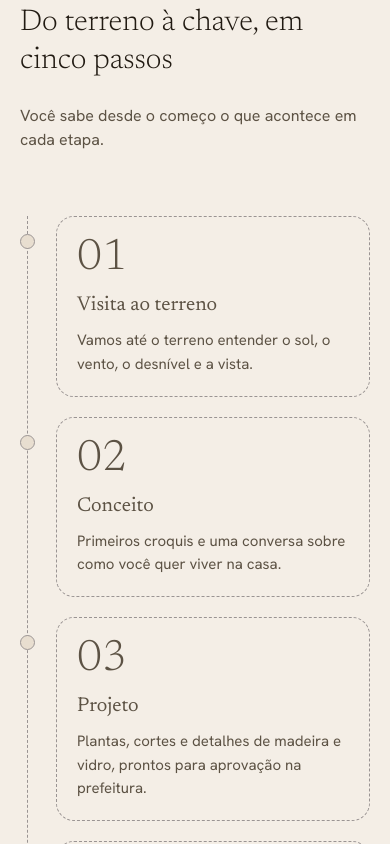
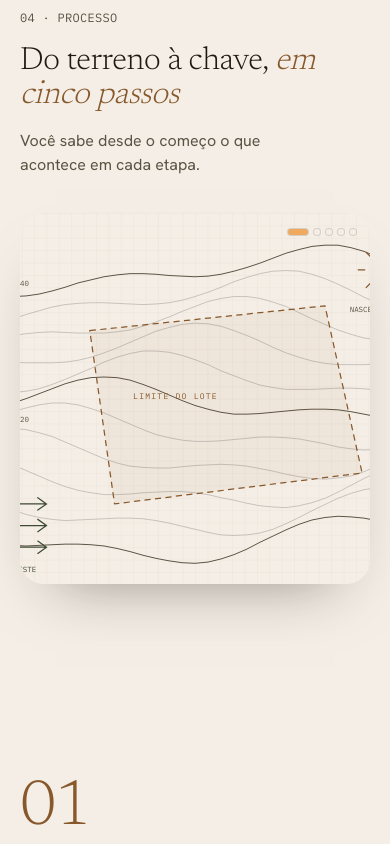
Before and after one commit to ffocuzada-tech/arquitetura-landing, a Next.js app: page / in a window 390 px wide. Shown: the part 6700-7544 px from the top of the page. Built offline with nearby package versions, Linux system fonts and the light colour scheme.

Commit message:
feat: processo com a casa se construindo em cinco imagens

```diff
--- a/src/components/sections/Processo.tsx
+++ b/src/components/sections/Processo.tsx
@@ -1,169 +1,309 @@
 "use client";
 
 import { useEffect, useRef } from "react";
-import Secao from "@/components/ui/Secao";
+import Image from "next/image";
+import Rotulo from "@/components/ui/Rotulo";
+import DesenhoTerreno from "@/components/ui/desenhos/DesenhoTerreno";
+import DesenhoPlanta from "@/components/ui/desenhos/DesenhoPlanta";
 import { gsap, ScrollTrigger } from "@/lib/gsap";
-import { useTextoSobe } from "@/hooks/useAnimacoesScroll";
+import { vibrar } from "@/lib/vibrar";
 
 const etapas = [
   {
     titulo: "Visita ao terreno",
     texto: "Vamos até o terreno entender o sol, o vento, o desnível e a vista.",
+    chip: "Levantamento",
+    marca: "Visita",
+    figura: <DesenhoTerreno />,
   },
   {
     titulo: "Conceito",
     texto: "Primeiros croquis e uma conversa sobre como você quer viver na casa.",
+    chip: "Croqui",
+    marca: "Conceito",
+    figura: (
+      <Image
+        src="/images/processo/etapa-croqui.webp"
+        alt="Croqui a lápis da casa de madeira e vidro entre araucárias."
+        fill
+        className="object-cover"
+      />
+    ),
   },
   {
     titulo: "Projeto",
-    texto:
-      "Plantas, cortes e detalhes de madeira e vidro, prontos para aprovação na prefeitura.",
+    texto: "Plantas, cortes e detalhes de madeira e vidro, prontos para aprovação na prefeitura.",
+    chip: "Planta baixa",
+    marca: "Projeto",
+    figura: <DesenhoPlanta />,
   },
   {
     titulo: "Visualização 3D",
     texto: "Você percorre a casa antes de ela existir e ajusta o que quiser.",
+    chip: "Maquete 3D",
+    marca: "3D",
+    figura: (
+      <Image
+        src="/images/processo/etapa-maquete.webp"
+        alt="Maquete branca da casa, sem cores, no terreno."
+        fill
+        className="object-cover"
+      />
+    ),
   },
   {
     titulo: "Obra",
     texto: "Acompanhamos a construção de perto até a entrega das chaves.",
+    chip: "Casa entregue",
+    marca: "Obra",
+    figura: (
+      <Image
+        src="/images/projetos/casa-araucaria.webp"
+        alt="A casa pronta: madeira, fachada de vidro e base de pedra, com a Pedra Azul ao fundo."
+        fill
+        className="object-cover"
+      />
+    ),
   },
 ];
 
 export default function Processo() {
-  const tituloRef = useRef<HTMLHeadingElement>(null);
-  const linhaBaseRef = useRef<HTMLDivElement>(null);
-  const linhaProgressoRef = useRef<HTMLDivElement>(null);
-  const pontoRefs = useRef<(HTMLDivElement | null)[]>([]);
-  const cartaoRefs = useRef<(HTMLDivElement | null)[]>([]);
-  const numeroRefs = useRef<(HTMLSpanElement | null)[]>([]);
-  const etapaTituloRefs = useRef<(HTMLHeadingElement | null)[]>([]);
-
-  useTextoSobe(tituloRef);
+  const secaoRef = useRef<HTMLElement>(null);
+  const liRefs = useRef<(HTMLLIElement | null)[]>([]);
+  const txtRefs = useRef<(HTMLDivElement | null)[]>([]);
+  const figRefs = useRef<(HTMLDivElement | null)[]>([]);
+  const figInnerRefs = useRef<(HTMLDivElement | null)[]>([]);
+  const marcaRefs = useRef<(HTMLLIElement | null)[]>([]);
+  const marcaBarraRefs = useRef<(HTMLSpanElement | null)[]>([]);
+  const palcoRefs = useRef<(HTMLDivElement | null)[]>([]);
+  const pontoRefs = useRef<(HTMLSpanElement | null)[]>([]);
 
   useEffect(() => {
-    const base = linhaBaseRef.current;
-    const linha = linhaProgressoRef.current;
-    if (!base || !linha) return;
-
-    function ativar(indice: number, ativo: boolean) {
-      const ponto = pontoRefs.current[indice];
-      const cartao = cartaoRefs.current[indice];
-      const numero = numeroRefs.current[indice];
-      const titulo = etapaTituloRefs.current[indice];
-
-      ponto?.classList.toggle("bg-ambar", ativo);
-      ponto?.classList.toggle("border-ambar", ativo);
-      ponto?.classList.toggle("bg-linho", !ativo);
-      ponto?.classList.toggle("border-pedra", !ativo);
-
-      cartao?.classList.toggle("border-dashed", !ativo);
-      cartao?.classList.toggle("border-pedra", !ativo);
-      cartao?.classList.toggle("border-solid", ativo);
-      cartao?.classList.toggle("border-madeira/30", ativo);
-      cartao?.classList.toggle("bg-nevoa", ativo);
-      cartao?.classList.toggle("shadow-[0_14px_32px_-24px_rgba(33,26,18,.5)]", ativo);
-      cartao?.classList.toggle("min-[900px]:-translate-y-1", ativo);
-
-      numero?.classList.toggle("text-madeira", ativo);
-      numero?.classList.toggle("text-terra", !ativo);
-
-      titulo?.classList.toggle("text-carvao", ativo);
-      titulo?.classList.toggle("text-terra", !ativo);
-    }
+    const secao = secaoRef.current;
+    if (!secao) return;
 
     const mm = gsap.matchMedia();
 
-    mm.add("(prefers-reduced-motion: no-preference)", () => {
-      gsap.set(linha, { scaleX: 0, scaleY: 0 });
-      etapas.forEach((_, indice) => ativar(indice, false));
+    mm.add(
+      { todos: "all", desk: "(min-width: 900px)", reduz: "(prefers-reduced-motion: reduce)" },
+      (contexto) => {
+        const { desk, reduz } = contexto.conditions as { desk: boolean; reduz: boolean };
+        const mov = !reduz;
+        const pino = desk && mov;
 
-      const trigger = ScrollTrigger.create({
-        trigger: base,
-        start: "top 65%",
-        end: "bottom 55%",
-        scrub: true,
-        onUpdate(self) {
-          gsap.set(linha, { scaleX: self.progress, scaleY: self.progress });
-          etapas.forEach((_, indice) => {
-            const limite = indice / etapas.length;
-            ativar(indice, self.progress >= limite);
+        if (pino) {
+          const tp = gsap.timeline({
+            scrollTrigger: {
+              trigger: secao,
+              start: "top top",
+              end: "+=420%",
+              pin: true,
+              scrub: 1,
+              onUpdate: (self) => {
+                const t = self.animation ? self.animation.time() : 0;
+                marcaRefs.current.forEach((marca, k) => {
+                  const f = Math.max(0, Math.min(1, t - (k - 1) - 0.1));
+                  gsap.set(marcaBarraRefs.current[k], { scaleX: k === 0 ? 1 : f });
+                  if (marca) marca.dataset.on = String(k === 0 || t > k - 0.45);
                 });
+              },
             },
           });
 
-      return () => trigger.kill();
+          gsap.set(txtRefs.current.slice(1), { autoAlpha: 0 });
+
+          for (let i = 1; i < etapas.length; i++) {
+            const p = i - 1;
+            tp.fromTo(
+              figRefs.current[i],
+              { clipPath: "inset(0% 100% 0% 0% round 24px)" },
+              { clipPath: "inset(0% 0% 0% 0% round 24px)", duration: 1, ease: "power2.inOut" },
+              p,
+            )
+              .fromTo(figInnerRefs.current[i], { scale: 1.15 }, { scale: 1, duration: 1, ease: "power2.out" }, p)
+              .to(txtRefs.current[i - 1], { autoAlpha: 0, y: -40, duration: 0.35, ease: "power2.in" }, p + 0.2)
+              .fromTo(
+                txtRefs.current[i],
+                { autoAlpha: 0, y: 40 },
+                { autoAlpha: 1, y: 0, duration: 0.4, ease: "power3.out" },
+                p + 0.55,
+              );
+          }
+          tp.to({}, { duration: 0.5 });
+        }
+
+        if (!desk && mov) {
+          const palcoFigs = palcoRefs.current;
+          const pontos = pontoRefs.current;
+          const lis = liRefs.current;
+          let atual = -1;
+
+          function ativar(i: number) {
+            if (i === atual) return;
+            atual = i;
+            palcoFigs.forEach((fig, k) => {
+              if (fig) fig.dataset.on = String(k <= i);
             });
+            pontos.forEach((ponto, k) => {
+              if (ponto) ponto.dataset.on = String(k === i);
+            });
+            lis.forEach((li, k) => {
+              if (li) li.dataset.ativa = String(k === i);
+            });
+            vibrar(8);
+          }
 
-    mm.add("(prefers-reduced-motion: reduce)", () => {
-      gsap.set(linha, { scaleX: 1, scaleY: 1 });
-      etapas.forEach((_, indice) => ativar(indice, true));
+          const triggers = etapas.map((_, i) => {
+            const li = lis[i];
+            return li
+              ? ScrollTrigger.create({
+                  trigger: li,
+                  start: "top 72%",
+                  end: "bottom 72%",
+                  onToggle: (self) => {
+                    if (self.isActive) ativar(i);
+                  },
+                })
+              : null;
           });
+          ativar(0);
+
+          return () => {
+            triggers.forEach((trigger) => trigger?.kill());
+          };
+        }
+      },
+    );
 
     return () => mm.revert();
   }, []);
 
   return (
-    <Secao id="processo" rotulo="04 · Processo">
-      <div className="max-w-xl">
+    <section
+      id="processo"
+      ref={secaoRef}
+      className="relative px-5 py-[120px] md:px-12 [html.pino_&]:grid [html.pino_&]:h-[100svh] [html.pino_&]:grid-rows-[auto_1fr_auto] [html.pino_&]:gap-7 [html.pino_&]:py-24 [html.pino_&]:pb-8"
+    >
+      <div className="mx-auto grid w-full max-w-[1200px] gap-4 min-[900px]:grid-cols-[auto_1fr] min-[900px]:items-end min-[900px]:gap-10">
+        <div>
+          <Rotulo className="text-terra">04 · Processo</Rotulo>
           <h2
-          ref={tituloRef}
-          className="font-titulo text-3xl font-light leading-tight text-carvao md:text-5xl"
+            className="mt-4 font-titulo font-light leading-[1.05] tracking-[-0.01em] text-carvao"
+            style={{ fontSize: "clamp(32px, 3.6vw, 56px)" }}
           >
-          Do terreno à chave, em cinco passos
+            Do terreno à chave, <em className="font-light italic text-madeira">em cinco passos</em>
           </h2>
-        <p className="mt-6 font-texto text-base text-terra md:text-lg">
+        </div>
+        <p className="max-w-[30ch] text-base text-terra min-[900px]:justify-self-end">
           Você sabe desde o começo o que acontece em cada etapa.
         </p>
       </div>
 
-      <div className="relative mt-16 pl-9 min-[900px]:mt-[88px] min-[900px]:pl-0">
       <div
-          ref={linhaBaseRef}
-          className="absolute left-[7px] top-0 bottom-0 w-0 border-l border-dashed border-pedra min-[900px]:left-0 min-[900px]:right-0 min-[900px]:top-[7px] min-[900px]:bottom-auto min-[900px]:h-0 min-[900px]:w-auto min-[900px]:border-l-0 min-[900px]:border-t"
+        aria-hidden="true"
+        className="hidden [html.movel.anima_&]:mt-9 [html.movel.anima_&]:block [html.movel.anima_&]:sticky [html.movel.anima_&]:top-[76px] [html.movel.anima_&]:z-[2] [html.movel.anima_&]:h-[44svh] [html.movel.anima_&]:min-h-[260px] [html.movel.anima_&]:max-h-[420px] [html.movel.anima_&]:overflow-hidden [html.movel.anima_&]:rounded-[24px] [html.movel.anima_&]:bg-nevoa [html.movel.anima_&]:shadow-[0_30px_60px_-36px_rgba(33,26,18,.5)]"
+      >
+        {etapas.map((etapa, i) => (
+          <div
+            key={etapa.titulo}
+            ref={(el) => {
+              palcoRefs.current[i] = el;
+            }}
+            data-on={i === 0}
+            className="absolute inset-0 [clip-path:inset(0_100%_0_0)] transition-[clip-path] duration-700 ease-[cubic-bezier(0.65,0,0.35,1)] data-[on=true]:[clip-path:inset(0_0_0_0)]"
+          >
+            <div className="h-full w-full [&>svg]:block [&>svg]:h-full [&>svg]:w-full">{etapa.figura}</div>
+          </div>
+        ))}
+        <div className="absolute top-4 right-3.5 flex gap-1.5">
+          {etapas.map((etapa, i) => (
+            <span
+              key={etapa.titulo}
+              ref={(el) => {
+                pontoRefs.current[i] = el;
+              }}
+              data-on={i === 0}
+              className="block h-1.5 w-1.5 rounded-full bg-nevoa/85 shadow-[0_0_0_1px_rgba(33,26,18,.15)] transition-[width,background-color] duration-400 data-[on=true]:w-5 data-[on=true]:bg-ambar"
+            />
+          ))}
+        </div>
+      </div>
+
+      <ol className="relative mx-auto mt-14 grid w-full max-w-[1200px] list-none gap-14 p-0 [html.pino_&]:mt-0 [html.pino_&]:min-h-0">
+        {etapas.map((etapa, i) => (
+          <li
+            key={etapa.titulo}
+            ref={(el) => {
+              liRefs.current[i] = el;
+            }}
+            data-ativa={i === 0}
+            className="grid min-w-0 gap-[22px] min-[900px]:grid-cols-[4fr_7fr] min-[900px]:items-center min-[900px]:gap-14 [html.pino_&]:absolute [html.pino_&]:inset-0 [html.pino_&]:grid-cols-[4fr_7fr] [html.pino_&]:items-stretch [html.pino_&]:gap-14 [html.movel.anima_&]:min-h-[52svh] [html.movel.anima_&]:content-center [html.movel.anima_&]:opacity-[0.28] [html.movel.anima_&]:transition-opacity [html.movel.anima_&]:duration-500 [html.movel.anima_&]:data-[ativa=true]:opacity-100"
           >
             <div
-            ref={linhaProgressoRef}
-            className="absolute -left-px top-0 h-full w-[2px] origin-top bg-ambar min-[900px]:left-0 min-[900px]:-top-px min-[900px]:h-[2px] min-[900px]:w-full min-[900px]:origin-left"
-          />
+              ref={(el) => {
+                txtRefs.current[i] = el;
+              }}
+              className="grid content-center gap-3"
+            >
+              <span
+                className="font-titulo font-light leading-[.85] tracking-[-0.03em] text-madeira tabular-nums"
+                style={{ fontSize: "clamp(64px, 10vw, 168px)" }}
+              >
+                {String(i + 1).padStart(2, "0")}
+              </span>
+              <h3 className="font-normal leading-[1.1] text-carvao" style={{ fontSize: "clamp(26px, 2.6vw, 40px)" }}>
+                {etapa.titulo}
+              </h3>
+              <p className="max-w-[34ch] text-base text-terra">{etapa.texto}</p>
             </div>
 
-        <ol className="grid list-none gap-5 p-0 min-[900px]:grid-cols-5 min-[900px]:gap-4">
-          {etapas.map((etapa, indice) => (
-            <li key={etapa.titulo} className="relative min-w-0">
             <div
               ref={(el) => {
-                  pontoRefs.current[indice] = el;
+                figRefs.current[i] = el;
               }}
-                className="absolute left-[-36px] top-[18px] h-[15px] w-[15px] rounded-full border border-pedra bg-linho transition-colors duration-[400ms] min-[900px]:left-0 min-[900px]:top-0"
-              />
+              className="relative isolate aspect-[4/3] max-w-full overflow-hidden rounded-[24px] bg-nevoa shadow-[0_30px_60px_-40px_rgba(33,26,18,.45)] [html.pino_&]:aspect-auto [html.pino_&]:h-full [html.movel.anima_&]:hidden"
+            >
+              <span className="absolute top-4 left-4 z-[1] rounded-full bg-nevoa/90 px-3 py-[7px] font-rotulo text-[11px] uppercase tracking-[.1em] text-carvao backdrop-blur-[6px]">
+                {etapa.chip}
+              </span>
               <div
                 ref={(el) => {
-                  cartaoRefs.current[indice] = el;
+                  figInnerRefs.current[i] = el;
                 }}
-                className="grid h-full content-start gap-2.5 rounded-[18px] border border-dashed border-pedra p-5 transition-[background-color,border-color,box-shadow,transform] duration-500 ease-[cubic-bezier(0.22,0.61,0.36,1)] min-[900px]:mt-9 min-[900px]:h-auto min-[900px]:min-h-[230px]"
+                className="absolute inset-0 [&>svg]:block [&>svg]:h-full [&>svg]:w-full"
               >
-                <span
-                  ref={(el) => {
-                    numeroRefs.current[indice] = el;
-                  }}
-                  className="font-titulo text-[44px] leading-none font-light tabular-nums text-terra transition-colors duration-[400ms]"
-                >
-                  {String(indice + 1).padStart(2, "0")}
-                </span>
-                <h3
-                  ref={(el) => {
-                    etapaTituloRefs.current[indice] = el;
-                  }}
-                  className="font-titulo text-xl font-normal text-terra transition-colors duration-[400ms]"
-                >
-                  {etapa.titulo}
-                </h3>
-                <p className="text-[15px] leading-[1.55] text-terra">{etapa.texto}</p>
+                {etapa.figura}
+              </div>
             </div>
           </li>
         ))}
       </ol>
-      </div>
-    </Secao>
+
+      <ol
+        aria-hidden="true"
+        className="mx-auto hidden w-full max-w-[1200px] list-none grid-cols-5 gap-2 p-0 [html.pino_&]:grid"
+      >
+        {etapas.map((etapa, i) => (
+          <li
+            key={etapa.titulo}
+            ref={(el) => {
+              marcaRefs.current[i] = el;
+            }}
+            data-on={i === 0}
+            className="grid gap-2.5 font-rotulo text-[11px] uppercase tracking-[.08em] text-pedra transition-colors duration-400 data-[on=true]:text-carvao"
+          >
+            <i className="relative block h-0.5 overflow-hidden rounded-full bg-[rgba(92,82,68,.2)]">
+              <span
+                ref={(el) => {
+                  marcaBarraRefs.current[i] = el;
+                }}
+                className="absolute inset-0 origin-left scale-x-0 bg-madeira"
+              />
+            </i>
+            {etapa.marca}
+          </li>
+        ))}
+      </ol>
+    </section>
   );
 }
```
Lines whose indentation alone changed are shown as unchanged.
